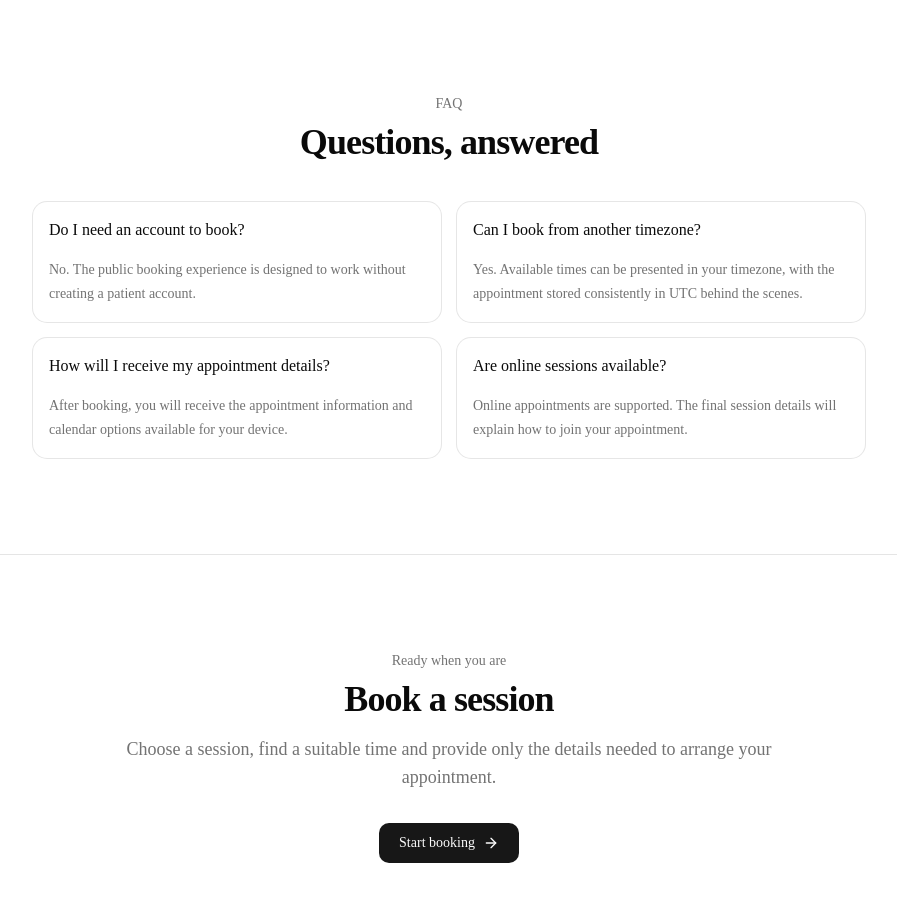
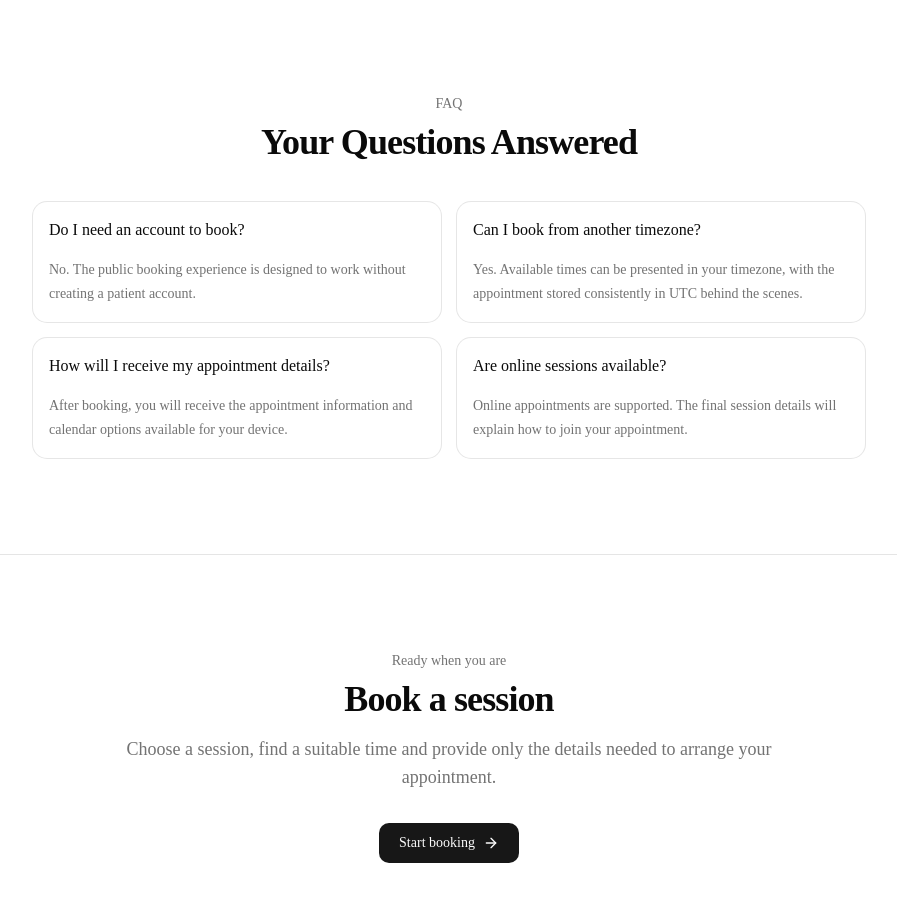
Before and after one commit to Praisepaul/MySLP, a Next.js app: page / in a window 1280 px wide. Shown: the part 2860-3762 px from the top of the page, without its empty margins (191-1088 px from the left). Built offline with nearby package versions, Linux system fonts and the light colour scheme; no server answers; the database is empty.

Commit message:
Profile FAQ sub-title updated

```diff
--- a/components/public/profile/profile-faq.tsx
+++ b/components/public/profile/profile-faq.tsx
@@ -10,5 +10,5 @@ const defaultFaqs = [
 
 export function ProfileFaq({ therapistProfile }: { therapistProfile: EditableTherapistProfile }) {
   const faqs = therapistProfile.faqs.length > 0 ? therapistProfile.faqs : defaultFaqs;
-  return <section id="faq" aria-labelledby="faq-title" className="border-t py-20 sm:py-24"><div className="mx-auto w-full max-w-4xl px-4 sm:px-6 lg:px-8"><div className="text-center"><p className="text-sm font-medium text-muted-foreground">FAQ</p><h2 id="faq-title" className="mt-2 text-3xl font-semibold tracking-tight sm:text-4xl">Questions, answered</h2></div><div className="mt-10 grid gap-4 sm:grid-cols-2">{faqs.map((faq, index) => <Card key={`${faq.question}-${index}`}><CardHeader><CardTitle className="text-base leading-6">{faq.question}</CardTitle></CardHeader><CardContent><p className="whitespace-pre-line text-sm leading-6 text-muted-foreground">{faq.answer}</p></CardContent></Card>)}</div></div></section>;
+  return <section id="faq" aria-labelledby="faq-title" className="border-t py-20 sm:py-24"><div className="mx-auto w-full max-w-4xl px-4 sm:px-6 lg:px-8"><div className="text-center"><p className="text-sm font-medium text-muted-foreground">FAQ</p><h2 id="faq-title" className="mt-2 text-3xl font-semibold tracking-tight sm:text-4xl">Your Questions Answered</h2></div><div className="mt-10 grid gap-4 sm:grid-cols-2">{faqs.map((faq, index) => <Card key={`${faq.question}-${index}`}><CardHeader><CardTitle className="text-base leading-6">{faq.question}</CardTitle></CardHeader><CardContent><p className="whitespace-pre-line text-sm leading-6 text-muted-foreground">{faq.answer}</p></CardContent></Card>)}</div></div></section>;
 }
```
